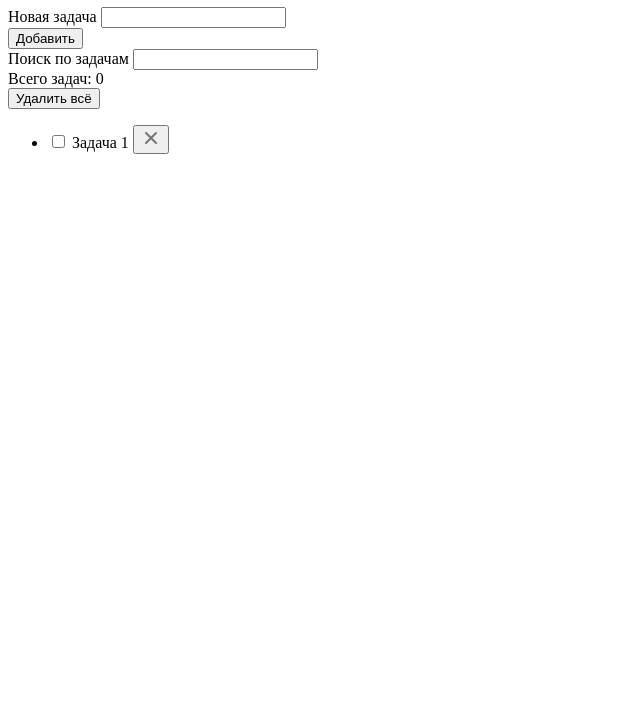
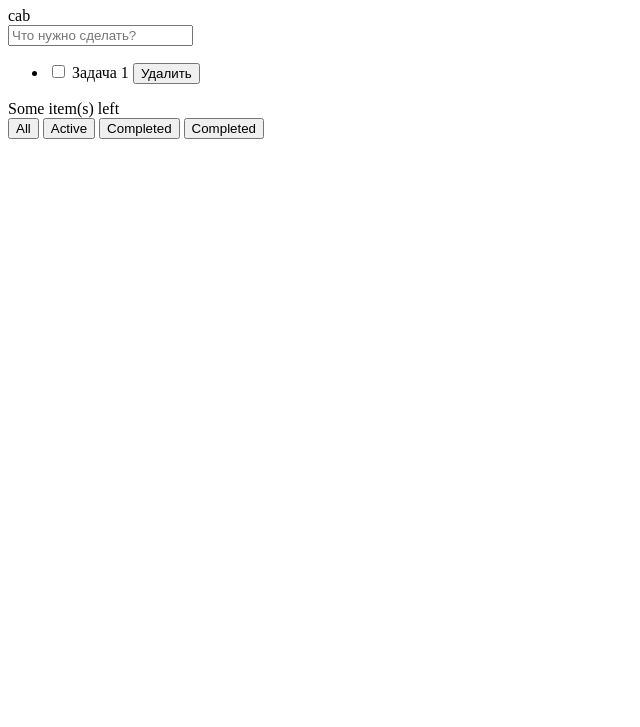
Before and after one commit to JonPlayChannel/todo-list, a website: page index.html in a window 1280 px wide. Shown: the part 73-800 px from the top of the page, without its empty margins (0-640 px from the left). Drawn offline with Linux system fonts and the light colour scheme.

Commit message:
Added basic markup and placeholders

```diff
--- a/index.html
+++ b/index.html
@@ -7,85 +7,48 @@
     <title>Список задач</title>
   </head>
   <body>
-    <div id="todo" data-js-todo>
+    <div id="todo">
       <h1 class="todo__title">Список задач</h1>
-      <form class="todo__form" data-js-todo-new-task-form>
-        <div class="todo__field field">
-          <label
-            class="field__label"
-            for="new-task"
-          >
-            Новая задача
+      <div class="todo__header">
+        <div class="todo__complete-all-button">
+          cab
+        </div>
+        <form class="todo__form">
+          <input
+            class="form__input"
+            id="add-task"
+            placeholder="Что нужно сделать?"
+          />
+        </form>
+      </div>
+      <ul class="todo__list">
+        <li class="todo__todo-item todo-item">
+          <label class="todo-item__checkbox checkbox" for="task-1">
+            <input
+              class="checkbox__controller"
+              type="checkbox"
+              name="task-1-done"
+              id="task-1"
+            />
+            <span class="checkbox__emulator"></span>
+            <span class="checkbox__label">Задача 1</span>
           </label>
-          <input
-            class="field__input"
-            id="new-task"
-            placeholder=" "
-            autocomplete="off"
-            data-js-todo-new-task-input
-          />
-        </div>
-        <button class="button" type="submit">Добавить</button>
-      </form>
-      <form class="todo__form" data-js-todo-search-task-form>
-        <div class="todo__field field">
-          <label
-            class="field__label"
-            for="search-task"
-          >
-            Поиск по задачам
-          </label>
-          <input
-            class="field__input"
-            id="search-task"
-            placeholder=" "
-            autocomplete="off"
-            type="search"
-            data-js-todo-search-task-input
-          />
-        </div>
-      </form>
-      <div class="todo__info">
-        <div class="todo__total-tasks">
-          Всего задач: <span data-js-todo-total-tasks>0</span>
-        </div>
-        <button
-          class="todo__delete-all-button"
-          type="button"
-          data-js-todo-delete-all-button
-        >
-          Удалить всё
-        </button>
-      </div>
-      <ul class="todo__list" data-js-todo-list>
-        <li class="todo__item todo-item" data-js-todo-item>
-          <input
-            class="todo-item__checkbox"
-            id="task-1"
-            type="checkbox"
-            data-js-todo-item-checkbox
-          />
-          <label
-            class="todo-item__label"
-            for="task-1"
-            data-js-todo-item-label
-          >
-            Задача 1
-          </label>
-          <button
-            class="todo-item__delete-button"
-            type="button"
-            aria-label="Удалить"
-            title="Удалить"
-            data-js-todo-item-delete-button
-          >
-            <svg width="20" height="20" viewBox="0 0 20 20" fill="none" xmlns="http://www.w3.org/2000/svg">
-              <path d="M15 5L5 15M5 5L15 15" stroke="#757575" stroke-width="2" stroke-linecap="round" stroke-linejoin="round"/>
-            </svg>
-          </button>
+          <button class="todo-item__delete-task-button">Удалить</button>
         </li>
       </ul>
-      <div class="todo__empty-message" data-js-todo-empty-message></div>
+      <div class="todo__footer">
+        <div class="todo__items-left">
+          <span>Some</span>
+          <span>item(s)</span>
+          <span>left</span>
+        </div>
+        <div class="todo__control-buttons control-buttons">
+          <button class="control-buttons__button" type="button">All</button>
+          <button class="control-buttons__button" type="button">Active</button>
+          <button class="control-buttons__button" type="button">Completed</button>
+          <button class="control-buttons__button--aside" type="button">Completed</button>
+        </div>
+      </div>
     </div>
   </body>
 </html>
```
Also changed, not shown: 1 other file.
